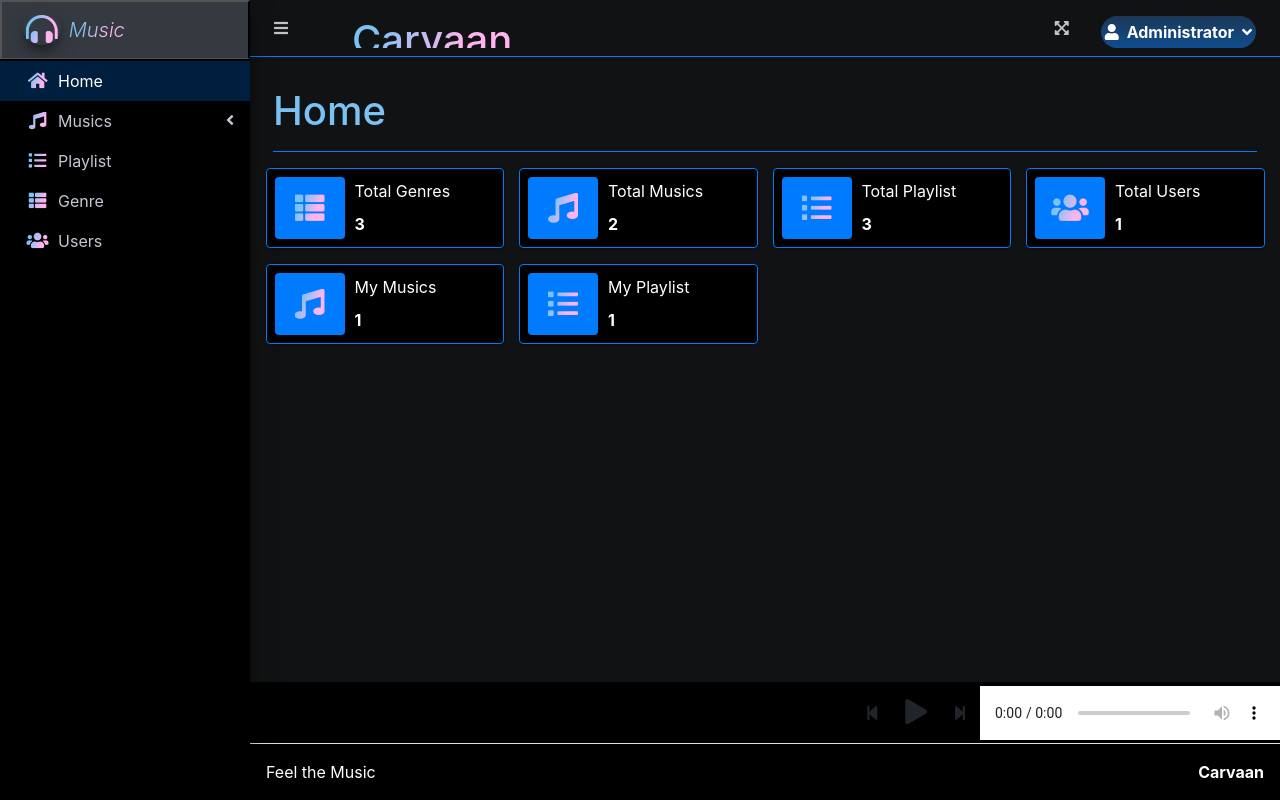
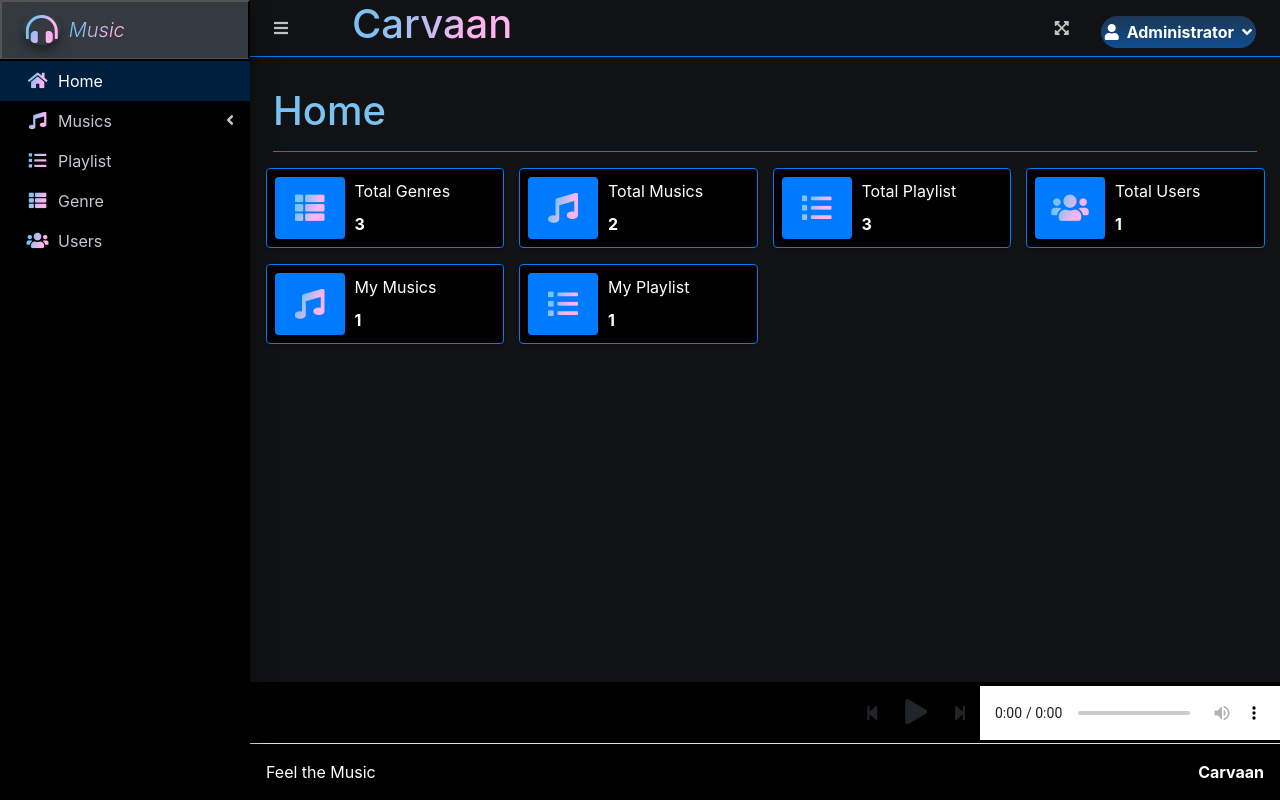
Before and after one commit to Yongqx-0313/Music-Management-System, a PHP site: page / in a window 1280 px wide. Run offline with PHP 8.4, Linux system fonts and the light colour scheme; a user stored in the database is signed in; data comes from the database, SQL or seed files in the repository; some libraries are stand-ins or nearby versions.

Commit message:
fix carvaan text hidden half issues

```diff
--- a/topbar.php
+++ b/topbar.php
@@ -1,17 +1,33 @@
+<style>
+  .carvaan {
+    line-height: 0.98rem;
+    font-size: 2rem;
+  }
+
+  @media (min-width: 1024px) {
+    .carvaan {
+      font-size: 2.5rem;
+    }
+  }
+</style>
 <!-- Navbar -->
 <nav class="main-header navbar navbar-expand navbar-primary navbar-dark bg-dark border-primary">
   <!-- Left navbar links -->
   <ul class="navbar-nav">
-      <?php if(isset($_SESSION['login_id'])): ?>
+    <?php if (isset($_SESSION['login_id'])): ?>
       <li class="nav-item">
         <a class="nav-link" data-widget="pushmenu" href="" role="button"><i class="fas fa-bars"></i></a>
       </li>
     <?php endif; ?>
-      <li  class="nav-link">
-       <a ></a>
+    <li class="nav-link">
+      <a></a>
     </li>
     <li>
-        <a class="nav-link text-gradient-primary"  href="./index.php?page=home" role="button"> <large><b><h1>Carvaan</h1></b></large></a>
+      <a class="nav-link text-gradient-primary" href="./index.php?page=home" role="button">
+        <large><b>
+            <h1 class="carvaan">Carvaan</h1>
+          </b></large>
+      </a>
     </li>
   </ul>
 
@@ -23,17 +39,17 @@
       </a>
     </li>
     <li class="nav-item dropdown">
-            <a class="nav-link"  data-toggle="dropdown" aria-expanded="true" href="javascript:void(0)">
+      <a class="nav-link" data-toggle="dropdown" aria-expanded="true" href="javascript:void(0)">
         <span>
           <div class="d-flex badge-pill align-items-center bg-gradient-primary p-1" style="background: #337cca47 linear-gradient(180deg,#268fff17,#007bff66) repeat-x!important;border:50px">
-                  <?php if(isset($_SESSION['login_profile_pic']) && !empty($_SESSION['login_profile_pic'])): ?>
+            <?php if (isset($_SESSION['login_profile_pic']) && !empty($_SESSION['login_profile_pic'])): ?>
               <div class="rounded-circle mr-1" style="width: 25px;height: 25px;top:-5px;left: -40px">
                 <img src="assets/uploads/<?php echo $_SESSION['login_profile_pic'] ?>" class="image-fluid image-thumbnail rounded-circle" alt="" style="max-width: calc(100%);height: calc(100%);">
               </div>
             <?php else: ?>
-                  <span class="fa fa-user mr-2" ></span>
+              <span class="fa fa-user mr-2"></span>
             <?php endif; ?>
-                  <span ><b><?php echo ucwords($_SESSION['login_firstname']) ?></b></span>
+            <span><b><?php echo ucwords($_SESSION['login_firstname']) ?></b></span>
             <span class="fa fa-angle-down ml-2"></span>
           </div>
         </span>
@@ -47,11 +63,11 @@
   </ul>
 </nav>
 <script>
-  $('#manage_my_account').click(function(){
-    uni_modal("Manage Account","manage_account.php","large")
+  $('#manage_my_account').click(function() {
+    uni_modal("Manage Account", "manage_account.php", "large")
   })
-  $('#my_profile').click(function(){
-    uni_modal("Profile","view_user.php?id=<?php echo $_SESSION['login_id'] ?>")
+  $('#my_profile').click(function() {
+    uni_modal("Profile", "view_user.php?id=<?php echo $_SESSION['login_id'] ?>")
   })
 </script>
 <!-- /.navbar -->
```
Lines whose indentation alone changed are shown as unchanged.
